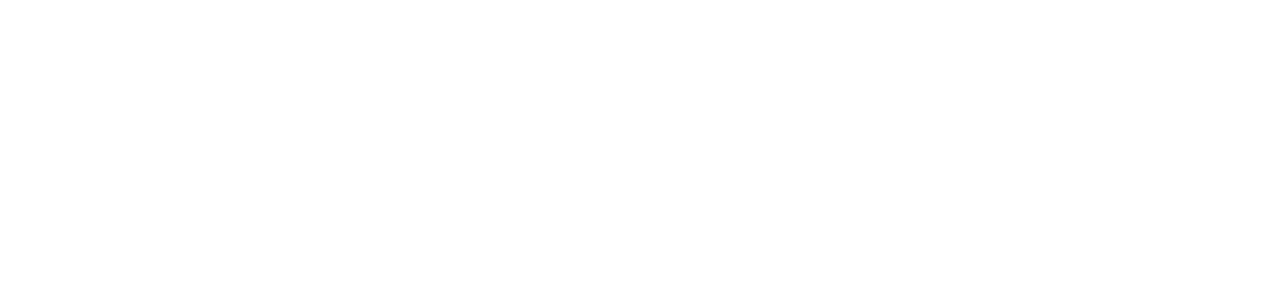
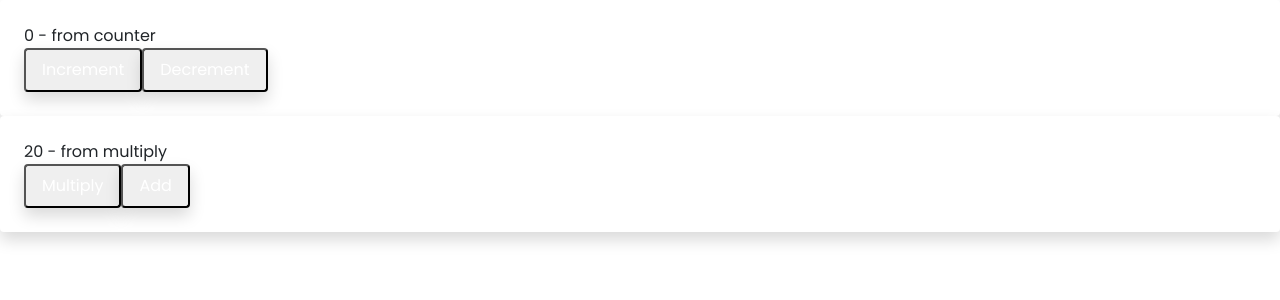
Before and after one commit to whoafridi/portfolio, a React (Create React App) app: page / in a window 1280 px wide. Shown: the top 300 px of the page. Built offline with nearby package versions, Linux system fonts and the light colour scheme.

Commit message:
done basic redux

```diff
--- a/package.json
+++ b/package.json
@@ -18,6 +18,7 @@
     "react-scroll-to-top": "^1.0.8",
     "react-simple-typewriter": "^3.0.1",
     "redux": "^4.2.0",
+    "redux-logger": "^3.0.6",
     "swiper": "^8.3.2",
     "web-vitals": "^1.0.1"
   },
--- a/src/App.js
+++ b/src/App.js
@@ -1,14 +1,14 @@
-import './App.css';
-import {Provider} from 'react-redux';
-import store from './redux/store';
+import "./App.css";
+import { Provider } from "react-redux";
+import store from "./redux/store";
+import Counter from "./components/Counter";
+import Multiply from "./components/Multiply";
 
 function App() {
   return (
     <Provider store={store}>
-
-    <div className="app">
-
-    </div>
+        <Counter id="from counter" />
+        <Multiply id="from multiply" />
     </Provider>
   );
 }
--- /dev/null
+++ b/src/components/Counter.js
@@ -0,0 +1,40 @@
+import { useDispatch, useSelector } from "react-redux"
+import {increment, decrement} from '../redux/counter/actions';
+
+
+const Counter = ({id}) => {
+    const count = useSelector(state => state.counter.value);
+
+    const dispatch = useDispatch();
+
+    const incrementhandler = (value)=>{
+        dispatch(increment(value))
+    }
+
+    const decrementhandler = (value)=>{
+        dispatch(decrement(value))
+    }
+  return (
+    <div className="p-4 h-auto flex flex-col items-center justify-center space-y-5 bg-white rounded shadow">
+            <div className="text-2xl font-semibold">
+                {count} - {id}
+            </div>
+            <div className="flex space-x-3">
+                <button
+                    className="bg-indigo-400 text-white px-3 py-2 rounded shadow"
+                    onClick={() => incrementhandler(3)}
+                >
+                    Increment
+                </button>
+                <button
+                    className="bg-red-400 text-white px-3 py-2 rounded shadow"
+                    onClick={() => decrementhandler(2)}
+                >
+                    Decrement
+                </button>
+            </div>
+        </div>
+  )
+}
+
+export default Counter
--- /dev/null
+++ b/src/components/Multiply.js
@@ -0,0 +1,39 @@
+import { useDispatch, useSelector } from "react-redux";
+import { multiply, add } from "../redux/multiply/action";
+
+
+const Multiply = ({id}) => {
+    const count =  useSelector(state => state.multiply.value);
+    const dispatch = useDispatch();
+
+    const multiplyhandler = (value) =>{
+        dispatch(multiply(value))
+    }
+
+    const addhanlder = (value) =>{
+        dispatch(add(value))
+    }
+
+  return (
+    <div className="p-4 h-auto flex flex-col items-center justify-center space-y-5 bg-white rounded shadow">
+            <div className="text-2xl font-semibold">
+                {count} - {id}
+            </div>
+            <div className="flex space-x-3">
+                <button
+                    className="bg-indigo-400 text-white px-3 py-2 rounded shadow"
+                    onClick={() => multiplyhandler(3)}
+                >
+                    Multiply
+                </button>
+                <button
+                    className="bg-red-400 text-white px-3 py-2 rounded shadow"
+                    onClick={() => addhanlder(2)}
+                >
+                    Add
+                </button>
+            </div>
+        </div>
+  )
+}
+export default Multiply;
--- a/src/redux/counter/counterReducers.js
+++ b/src/redux/counter/counterReducers.js
@@ -9,12 +9,12 @@
     case INCREMENT:
       return {
         ...state,
-        value: state.value + 1,
+        value: state.value + action.payload,
       };
     case DECREMENT:
       return {
         ...state,
-        value: state.value - 1,
+        value: state.value - action.payload,
       };
     default:
       return state;
--- /dev/null
+++ b/src/redux/multiply/action.js
@@ -0,0 +1,15 @@
+import { MULTIPLY, ADD } from "./actionTypes";
+
+export const multiply = (value) =>{
+    return {
+        type: MULTIPLY,
+        payload: value
+    }
+}
+
+export const add = (value) =>{
+    return {
+        type: ADD,
+        payload: value
+    }
+}
--- /dev/null
+++ b/src/redux/multiply/actionTypes.js
@@ -0,0 +1,2 @@
+export const MULTIPLY = 'multiply';
+export const ADD = 'add';
--- /dev/null
+++ b/src/redux/multiply/multiplyReducers.js
@@ -0,0 +1,24 @@
+import { MULTIPLY, ADD } from "./actionTypes";
+
+const initialState = {
+  value: 20,
+};
+
+const multiplyReducer = (state = initialState, action) => {
+  switch (action.type) {
+    case MULTIPLY:
+      return {
+        ...state,
+        value: state.value * action.payload,
+      };
+    case ADD:
+      return {
+        ...state,
+        value: state.value + action.payload,
+      };
+    default:
+      return state;
+  }
+};
+
+export default multiplyReducer;
--- /dev/null
+++ b/src/redux/rootReducer.js
@@ -0,0 +1,10 @@
+import { combineReducers } from "redux";
+import counterReducer from "./counter/counterReducers";
+import multiplyReducer from "./multiply/multiplyReducers";
+
+const rootReducer = combineReducers({
+    counter: counterReducer,
+    multiply: multiplyReducer
+})
+
+export default rootReducer;
--- a/src/redux/store.js
+++ b/src/redux/store.js
@@ -1,6 +1,7 @@
-import { createStore } from "redux";
-import counterReducer from "./counter/counterReducers";
+import { applyMiddleware, createStore } from "redux";
+import rootReducer from "./rootReducer";
+import logger from 'redux-logger';
 
-const store = createStore(counterReducer);
+const store = createStore(rootReducer, applyMiddleware(logger));
 
 export default store;
```
Also changed, not shown: 2 other files (tests, documents, lock files or other folders).
